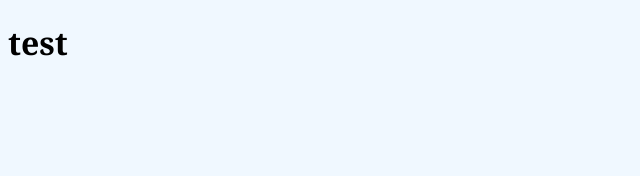
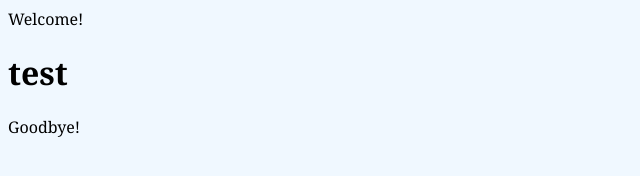
Before and after one commit to EDavidsen/Badass-Website, a plain HTML site: page index.html in a window 1280 px wide. Shown: the whole page, without its empty margins (0-640 px from the left). Drawn offline with Linux system fonts and the light colour scheme.

Commit message:
Update index.html

```diff
--- a/index.html
+++ b/index.html
@@ -8,7 +8,9 @@
     <link rel='stylesheet' type='text/css' media='screen' href='style.css'>
 </head>
 <body>
+    <header>Welcome!</header>
     <h1>test</h1>
+    <footer>Goodbye!</footer>
     <script src='script.js'></script>
 </body>
 </html>
```
